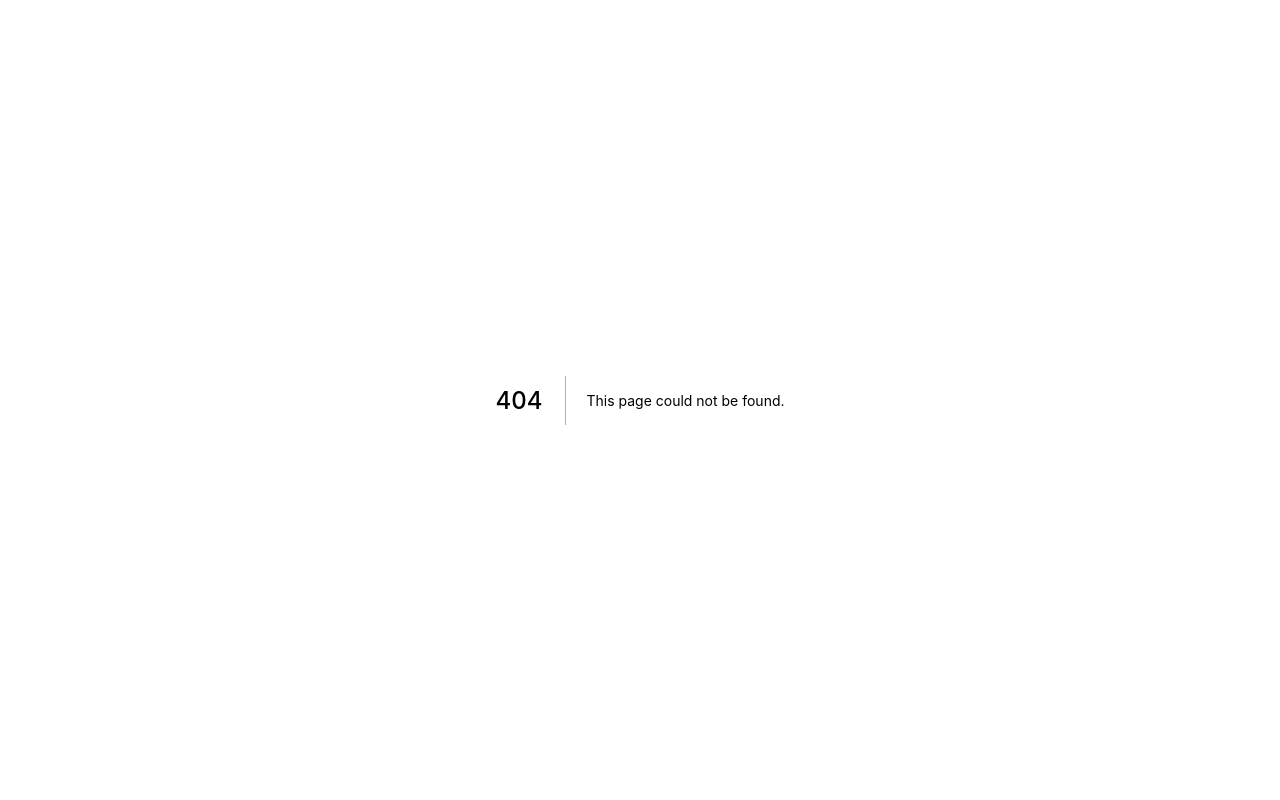
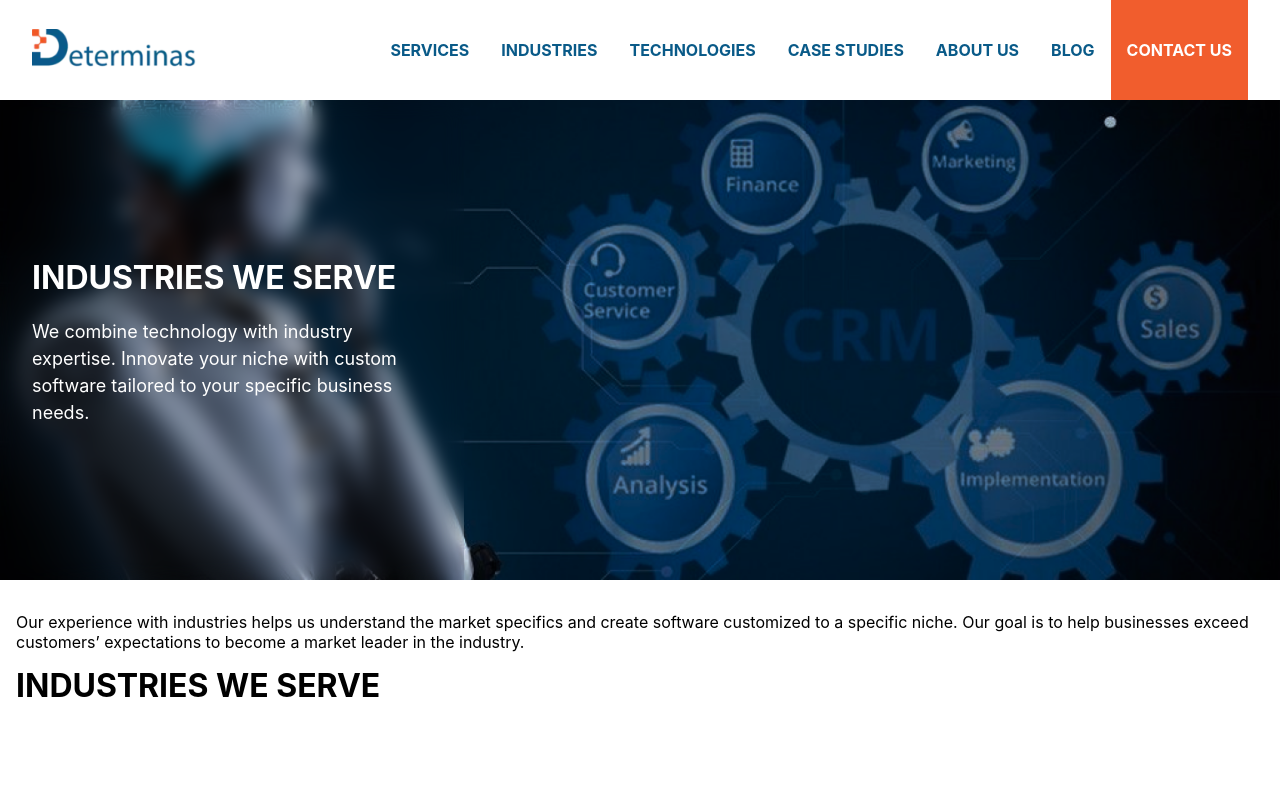
Before and after one commit to consoledot/Determinas, a Next.js app: page /industries in a window 1280 px wide. Before the commit this address had no page. Shown: the top 800 px of the page. Built offline with nearby package versions, Linux system fonts and the light colour scheme.

Commit message:
centered header text

```diff
--- a/components/Navigation/index.jsx
+++ b/components/Navigation/index.jsx
@@ -17,7 +17,9 @@ export default function Navigation() {
           </Link>
         </li>
         <li>
-          <a>INDUSTRIES</a>
+          <Link href="/industries">
+            <a>INDUSTRIES</a>
+          </Link>
         </li>
         <li>
           <a>TECHNOLOGIES</a>
--- a/pages/contact-us.js
+++ b/pages/contact-us.js
@@ -20,12 +20,14 @@ export default function ContactUs() {
         }}
       >
         <div className="header-text-body">
+          <div>
             <h1>LET US PARTNER WITH YOU</h1>
             <p>
               We will work with you to use Data to keep you ahead of your
               competitors by helping you make Data- driven business decisions.
             </p>
             <button>CONTACT US TODAY</button>
+          </div>
         </div>
       </header>
       <div
--- /dev/null
+++ b/pages/industries.js
@@ -0,0 +1,50 @@
+import Head from "next/head";
+import Image from "next/image";
+import Navigation from "../components/Navigation";
+import Footer from "../components/Footer";
+
+export default function Indutsries() {
+  return (
+    <div>
+      <Head>
+        <title>Industries</title>
+        <meta name="description" content="Generated by create next app" />
+        <link rel="icon" href="/favicon.ico" />
+      </Head>
+      <Navigation />
+      <header
+        style={{
+          backgroundImage: "url('/images/industries-header.png')",
+          backgroundPosition: "center",
+          backgroundSize: "cover",
+        }}
+      >
+        <div className="header-text-body">
+          <div>
+            <h1>INDUSTRIES WE SERVE</h1>
+            <p>
+              We combine technology with industry expertise. Innovate your niche
+              with custom software tailored to your specific business needs.
+            </p>
+          </div>
+        </div>
+      </header>
+      <section>
+        <div
+          style={{
+            padding: "1rem",
+          }}
+        >
+          <p>
+            Our experience with industries helps us understand the market
+            specifics and create software customized to a specific niche. Our
+            goal is to help businesses exceed customers’ expectations to become
+            a market leader in the industry.
+          </p>
+          <h2>INDUSTRIES WE SERVE</h2>
+        </div>
+      </section>
+      <Footer />
+    </div>
+  );
+}
--- a/styles/globals.css
+++ b/styles/globals.css
@@ -44,10 +44,13 @@ button {
 }
 .header-text-body {
   max-width: 500px;
-  padding: 5em 2rem;
+  padding: 0rem 2rem;
   color: white;
   backdrop-filter: blur(10px);
   height: 100%;
+  display: flex;
+  justify-content: center;
+  align-items: center;
 }
 .header-text-body p {
   font-size: 18px;
```
Also changed, not shown: pages/case-studies.js (+9 -6 lines), pages/index.js (+8 -6 lines), pages/services.js (+9 -6 lines), public/images/industries-header.png (added). Lines whose indentation alone changed are shown as unchanged.
